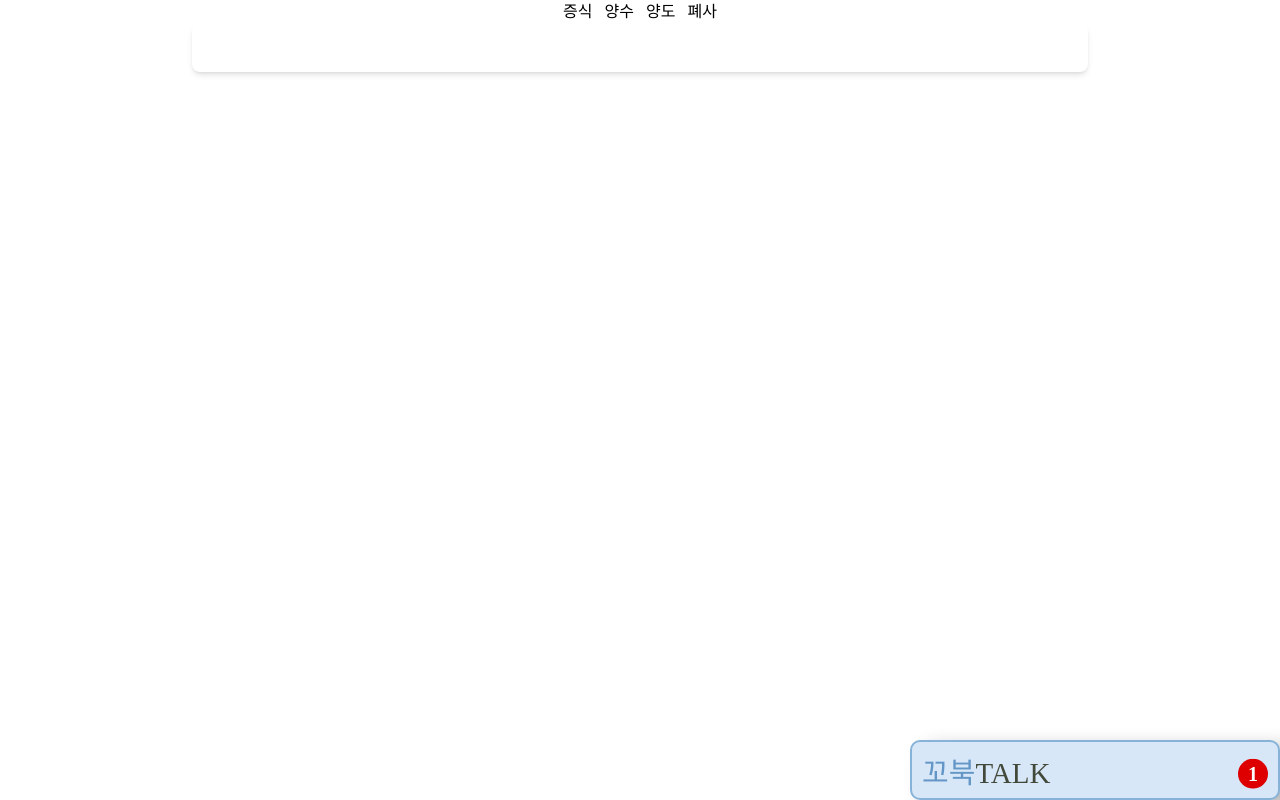
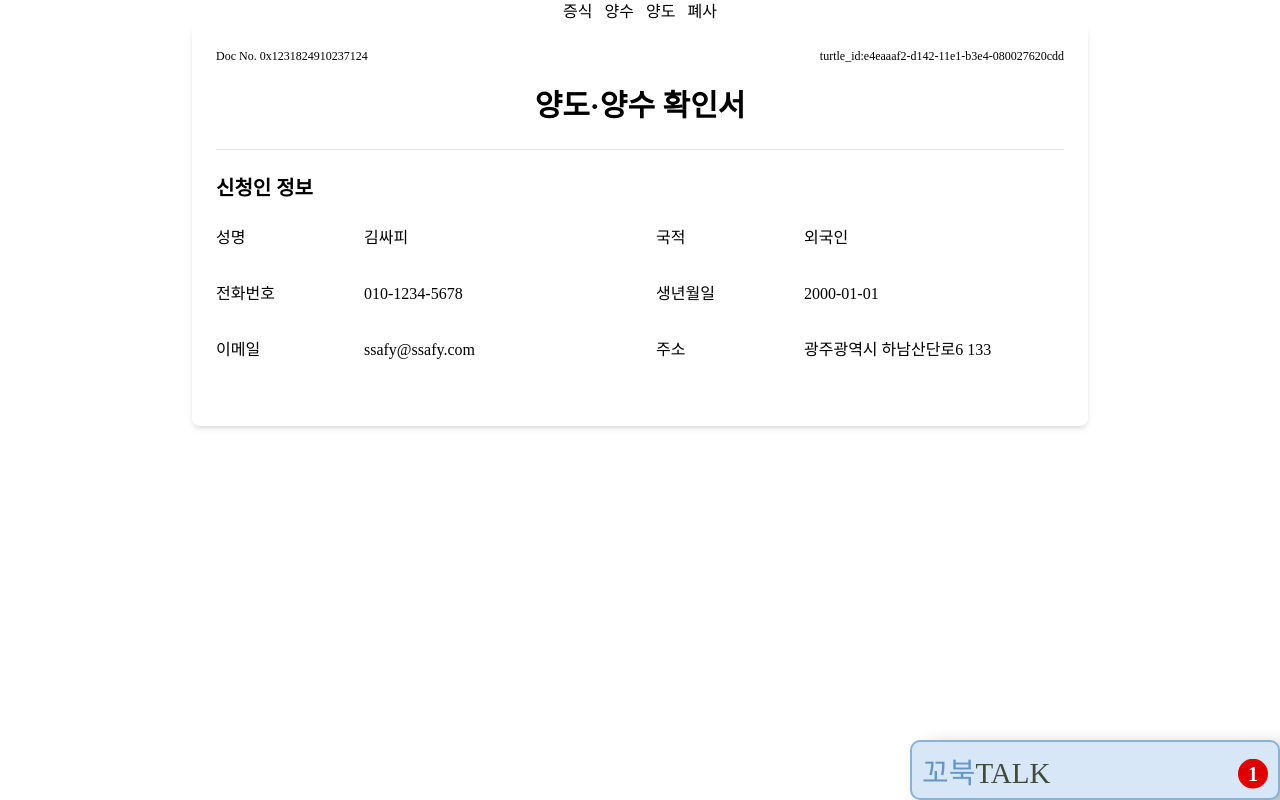
Before and after one commit to minseonkkim/KKOBUKzip, a React (Vite) app in the folder frontend/: page /admin/1/1 in a window 1280 px wide. Both pictures are taken after a click on the button "양수". Built offline with nearby package versions, Linux system fonts and the light colour scheme; a web font is replaced by a local one.

Commit message:
feat: 관리자 문서 조회 신청인 세팅

```diff
--- a/frontend/src/components/user/admin/AdminAssignGrantDocsCheck.tsx
+++ b/frontend/src/components/user/admin/AdminAssignGrantDocsCheck.tsx
@@ -1,5 +1,22 @@
-function AdminAssignGrantDocsCheck({ data }: { data: any }) {
-  return <></>;
+import { AdminAssigneeDocumentDataType } from "../../../types/document";
+import MyDocumentDataForm from "../../document/MyDocumentDataForm";
+
+function AdminAssignGrantDocsCheck({
+  data,
+}: {
+  data: AdminAssigneeDocumentDataType;
+}) {
+  return (
+    <>
+      <div className="flex text-xs justify-between">
+        <span>Doc No. {data.documentHash}</span>
+        <span>turtle_id:{data.turtleUUID}</span>
+      </div>
+      <h2 className="text-3xl font-bold my-6 text-center">양도·양수 확인서</h2>
+      <div className="my-6 h-0.5 border-b " />
+      <MyDocumentDataForm info={data?.applicant} />
+    </>
+  );
 }
 
 export default AdminAssignGrantDocsCheck;
--- a/frontend/src/components/user/admin/AdminDeathDocsCheck.tsx
+++ b/frontend/src/components/user/admin/AdminDeathDocsCheck.tsx
@@ -1,5 +1,19 @@
-function AdminDeathDocsCheck({ data }: { data: any }) {
-  return <></>;
+import { AdminDeathDocumentDataType } from "../../../types/document";
+import MyDocumentDataForm from "../../document/MyDocumentDataForm";
+
+function AdminDeathDocsCheck({ data }: { data: AdminDeathDocumentDataType }) {
+  return (
+    <>
+      <div className="flex text-xs justify-between">
+        <span>Doc No. {data.documentHash}</span>
+        <span>turtle_id:{data.turtleUUID}</span>
+      </div>
+      <h2 className="text-3xl font-bold my-6 text-center">폐사·질병신고서</h2>
+      <div className="my-6 h-0.5 border-b " />
+
+      <MyDocumentDataForm info={data?.applicant} />
+    </>
+  );
 }
 
 export default AdminDeathDocsCheck;
--- a/frontend/src/fixtures/docsDummy.ts
+++ b/frontend/src/fixtures/docsDummy.ts
@@ -60,7 +60,7 @@ export const adminBreedResultdata: AdminBreedDocumentDataType = {
   documentHash: "0x1231824910237124",
   applicant: {
     name: "김싸피",
-    foreignFlag: "true",
+    foreignFlag: true,
     phonenumber: "010-1234-5678",
     email: "ssafy@ssafy.com",
     birth: "2000-01-01",
--- a/frontend/src/index.css
+++ b/frontend/src/index.css
@@ -38,6 +38,7 @@ div::-webkit-scrollbar-track {
 div::-webkit-scrollbar-thumb {
     background-color: rgba(0, 0, 0, 0.3); /* 스크롤바 막대 색상 */
     border-radius: 10px; /* 스크롤바 막대 모서리를 둥글게 */
+    cursor:pointer;
 }
 
 /* 스크롤바 막대가 호버되었을 때 */
--- a/frontend/src/pages/user/admin/AdminDocsDetailPage.tsx
+++ b/frontend/src/pages/user/admin/AdminDocsDetailPage.tsx
@@ -33,7 +33,7 @@ function AdminDocsDetailPage() {
     // get uuid and hash from params and data fetch
     console.log(params?.turtleUUID, params?.documentHash);
     const documentType: docType = location.state?.documentType ?? null;
-    // 여기서 대충 data fetch해서, data의 docType에 따라 swtich
+    // 여기서 대충 data fetch해서, data의 docType에 따라 swtich and data set
     if (
       ["인공증식증명서", "양수신고서", "양도신고서", "폐사질병신고서"].includes(
         documentType
```
